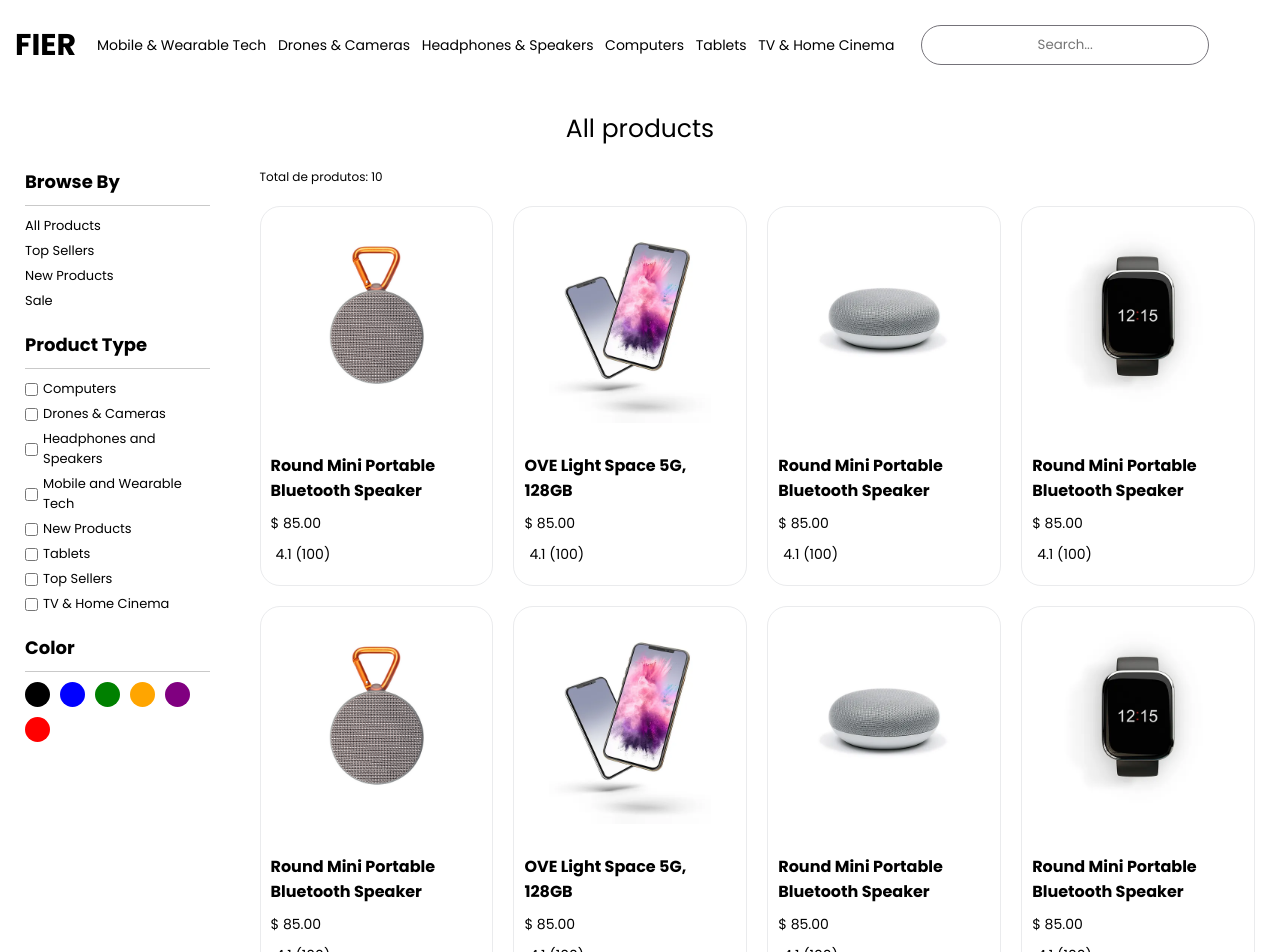
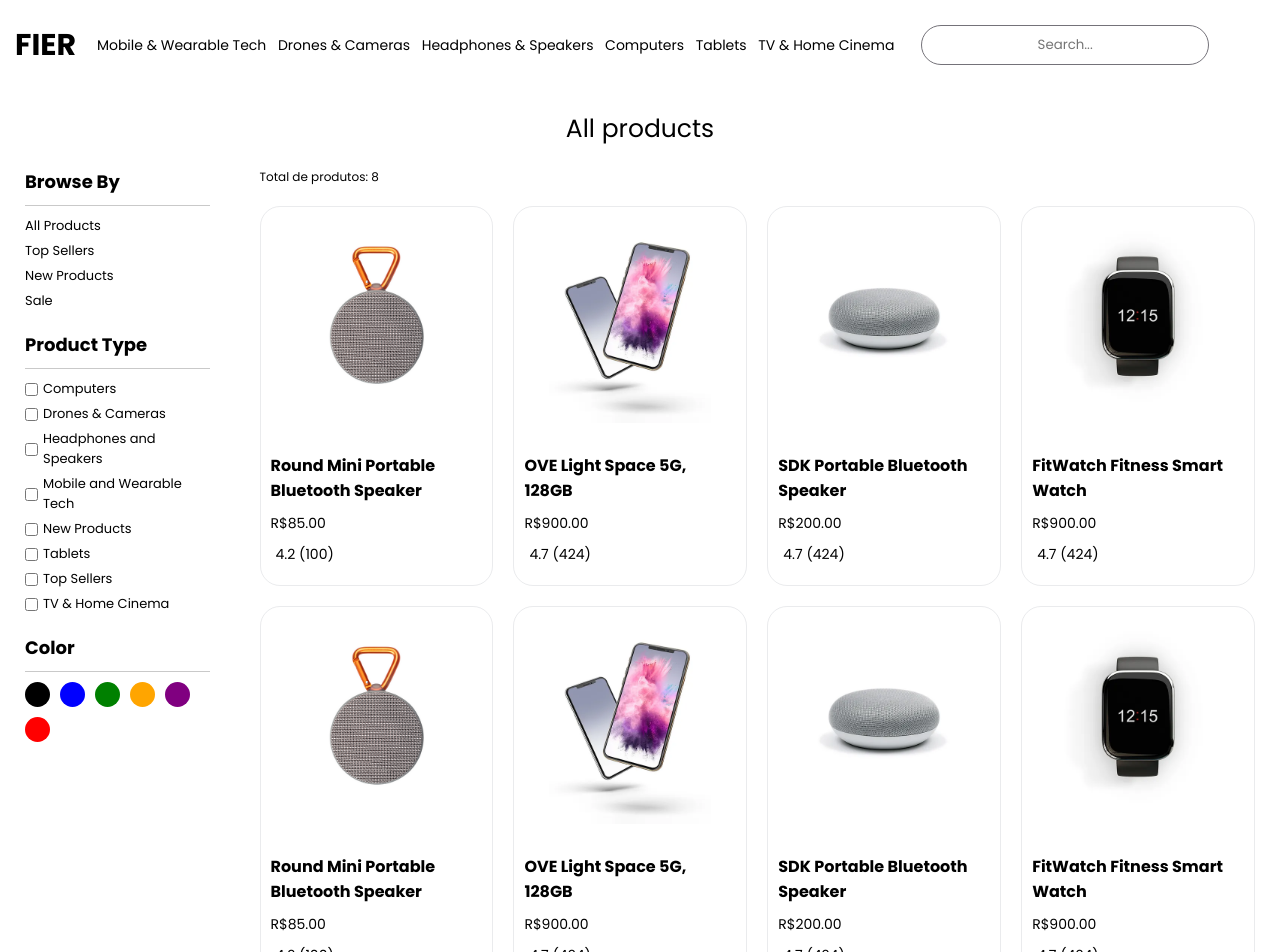
Before and after one commit to faustoneris/fier, an Angular app: page /list-products in a window 1280 px wide. Shown: the top 952 px of the page. Built offline with nearby package versions, Linux system fonts and the light colour scheme; some icons are missing.

Commit message:
Criação do card individual do produto e retornando dinamicamente os produtos em tela

```diff
--- /dev/null
+++ b/src/app/components/card-product/card-product.component.css
@@ -0,0 +1,54 @@
+.wrap-product{
+    border-radius: 2rem;
+    display: flex;
+    flex-direction: column;
+    gap: 1rem;
+    border: 1px solid rgba(149, 157, 165, 0.2);
+    height: 100%;
+
+    & .product-img{
+        overflow: hidden;
+        display: flex;
+        align-items: center;
+
+        & img{
+            object-fit: cover;
+            width: 70%;
+            margin: 0 auto;
+            transition: 0.5s;
+            cursor: pointer;
+
+            &:hover{
+                transform: scale(1.2);
+            }
+        }
+    }
+
+    & .product-info{
+        padding: 2rem 1rem;
+        display: grid;
+        gap: 1rem;
+    }
+
+    & p{
+        font-size: 1.6rem;
+        font-weight: bold;
+    }
+
+    & span{
+        font-size: 1.4rem;
+
+
+    }
+
+    & .rating{
+        display: flex;
+        align-items: end;
+        gap: .5rem;
+
+        & i{
+            color: #1D74D7;
+            font-size: 2rem;
+        }
+    }
+}
--- /dev/null
+++ b/src/app/components/card-product/card-product.component.html
@@ -0,0 +1,11 @@
+<div class="wrap-product">
+    <div class="product-img">
+        <img src="{{ image }}" alt="{{ description }}">
+    </div>
+
+    <div class="product-info">
+        <p>{{ name }}</p>
+        <span>{{ price | currency:'BRL' }}</span>
+        <span class="rating"><i class="ph-fill ph-star"></i> {{ avgRating }} ({{ totalRating }})</span>
+    </div>
+</div>
--- a/src/app/components/list-products/list-products.component.css
+++ b/src/app/components/list-products/list-products.component.css
@@ -24,59 +24,6 @@
               grid-template-columns: repeat(2, 1fr);
               gap: 2rem;
               margin-top: 2rem;
-
-              & .wrap-product{
-                  border-radius: 2rem;
-                  display: grid;
-                  gap: 1rem;
-                  border: 1px solid rgba(149, 157, 165, 0.2);
-
-                  & .product-img{
-                      overflow: hidden;
-                      display: flex;
-                      align-items: center;
-
-                      & img{
-                          object-fit: cover;
-                          width: 70%;
-                          margin: 0 auto;
-                          transition: 0.5s;
-                          cursor: pointer;
-
-                          &:hover{
-                              transform: scale(1.2);
-                          }
-                      }
-                  }
-
-                  & .product-info{
-                      padding: 2rem 1rem;
-                      display: grid;
-                      gap: 1rem;
-                  }
-
-                  & p{
-                      font-size: 1.6rem;
-                      font-weight: bold;
-                  }
-
-                  & span{
-                      font-size: 1.4rem;
-
-
-                  }
-
-                  & .rating{
-                      display: flex;
-                      align-items: end;
-                      gap: .5rem;
-
-                      & i{
-                          color: #1D74D7;
-                          font-size: 2rem;
-                      }
-                  }
-              }
           }
       }
   }
--- a/src/app/components/list-products/list-products.component.html
+++ b/src/app/components/list-products/list-products.component.html
@@ -77,105 +77,19 @@
 
       <div class="list-products-container">
           <div class="products-total">
-              <p>Total de produtos: 10</p>
+              <p>Total de produtos: {{ products.length }}</p>
           </div>
 
           <div class="products-list">
-              <div class="wrap-product">
-                  <div class="product-img">
-                      <img src="assets/images/produto1.png" alt="Imagem de uma caixinha de bluetooth">
-                  </div>
-
-                  <div class="product-info">
-                      <p>Round Mini Portable Bluetooth Speaker</p>
-                      <span>$ 85.00</span>
-                      <span class="rating"><i class="ph-fill ph-star"></i> 4.1 (100)</span>
-                  </div>
-              </div>
-
-              <div class="wrap-product">
-                  <div class="product-img">
-                      <img src="assets/images/produto2.png" alt="Imagem de uma caixinha de bluetooth">
-                  </div>
-
-                  <div class="product-info">
-                      <p>OVE Light Space 5G, 128GB</p>
-                      <span>$ 85.00</span>
-                      <span class="rating"><i class="ph-fill ph-star"></i> 4.1 (100)</span>
-                  </div>
-              </div>
-
-              <div class="wrap-product">
-                  <div class="product-img">
-                      <img src="assets/images/produto3.png" alt="Imagem de uma caixinha de bluetooth">
-                  </div>
-
-                  <div class="product-info">
-                      <p>Round Mini Portable Bluetooth Speaker</p>
-                      <span>$ 85.00</span>
-                      <span class="rating"><i class="ph-fill ph-star"></i> 4.1 (100)</span>
-                  </div>
-              </div>
-
-              <div class="wrap-product">
-                  <div class="product-img">
-                      <img src="assets/images/produto4.png" alt="Imagem de uma caixinha de bluetooth">
-                  </div>
-
-                  <div class="product-info">
-                      <p>Round Mini Portable Bluetooth Speaker</p>
-                      <span>$ 85.00</span>
-                      <span class="rating"><i class="ph-fill ph-star"></i> 4.1 (100)</span>
-                  </div>
-              </div>
-
-              <div class="wrap-product">
-                  <div class="product-img">
-                      <img src="assets/images/produto1.png" alt="Imagem de uma caixinha de bluetooth">
-                  </div>
-
-                  <div class="product-info">
-                      <p>Round Mini Portable Bluetooth Speaker</p>
-                      <span>$ 85.00</span>
-                      <span class="rating"><i class="ph-fill ph-star"></i> 4.1 (100)</span>
-                  </div>
-              </div>
-
-              <div class="wrap-product">
-                  <div class="product-img">
-                      <img src="assets/images/produto2.png" alt="Imagem de uma caixinha de bluetooth">
-                  </div>
-
-                  <div class="product-info">
-                      <p>OVE Light Space 5G, 128GB</p>
-                      <span>$ 85.00</span>
-                      <span class="rating"><i class="ph-fill ph-star"></i> 4.1 (100)</span>
-                  </div>
-              </div>
-
-              <div class="wrap-product">
-                  <div class="product-img">
-                      <img src="assets/images/produto3.png" alt="Imagem de uma caixinha de bluetooth">
-                  </div>
-
-                  <div class="product-info">
-                      <p>Round Mini Portable Bluetooth Speaker</p>
-                      <span>$ 85.00</span>
-                      <span class="rating"><i class="ph-fill ph-star"></i> 4.1 (100)</span>
-                  </div>
-              </div>
-
-              <div class="wrap-product">
-                  <div class="product-img">
-                      <img src="assets/images/produto4.png" alt="Imagem de uma caixinha de bluetooth">
-                  </div>
-
-                  <div class="product-info">
-                      <p>Round Mini Portable Bluetooth Speaker</p>
-                      <span>$ 85.00</span>
-                      <span class="rating"><i class="ph-fill ph-star"></i> 4.1 (100)</span>
-                  </div>
-              </div>
+            <app-card-product
+                *ngFor="let product of products"
+                [image]="product.image"
+                [description]="product.description"
+                [name]="product.name"
+                [price]="product.price"
+                [totalRating]="product.totalRating"
+                [avgRating]="product.avgRating"
+            ></app-card-product>
           </div>
       </div>
   </div>
--- a/src/app/components/list-products/list-products.component.ts
+++ b/src/app/components/list-products/list-products.component.ts
@@ -1,14 +1,82 @@
 import { Component } from '@angular/core';
+import { CommonModule } from '@angular/common';
 import { HeaderComponent } from '../header/header.component';
 import { FooterComponent } from '../footer/footer.component';
+import { CardProductComponent } from '../card-product/card-product.component';
 
 @Component({
   selector: 'app-list-products',
   standalone: true,
-  imports: [HeaderComponent, FooterComponent],
+  imports: [HeaderComponent, FooterComponent, CardProductComponent, CommonModule],
   templateUrl: './list-products.component.html',
   styleUrl: './list-products.component.css'
 })
+
 export class ListProductsComponent {
-
+  products = [
+    {
+      image: 'assets/images/produto1.png',
+      description: 'Uma caixinha de som',
+      name: 'Round Mini Portable Bluetooth Speaker',
+      price: 85.00,
+      totalRating: 100,
+      avgRating: 4.2
+    },
+    {
+      image: 'assets/images/produto2.png',
+      description: 'Uma celular muito top',
+      name: 'OVE Light Space 5G, 128GB',
+      price: 900.00,
+      totalRating: 424,
+      avgRating: 4.7
+    },
+    {
+      image: 'assets/images/produto3.png',
+      description: 'Uma caixinha de som portátil',
+      name: 'SDK Portable Bluetooth Speaker',
+      price: 200.00,
+      totalRating: 424,
+      avgRating: 4.7
+    },
+    {
+      image: 'assets/images/produto4.png',
+      description: 'Relógio preto tecnológico',
+      name: 'FitWatch Fitness Smart Watch',
+      price: 900.00,
+      totalRating: 424,
+      avgRating: 4.7
+    },
+    {
+      image: 'assets/images/produto1.png',
+      description: 'Uma caixinha de som',
+      name: 'Round Mini Portable Bluetooth Speaker',
+      price: 85.00,
+      totalRating: 100,
+      avgRating: 4.2
+    },
+    {
+      image: 'assets/images/produto2.png',
+      description: 'Uma celular muito top',
+      name: 'OVE Light Space 5G, 128GB',
+      price: 900.00,
+      totalRating: 424,
+      avgRating: 4.7
+    },
+    {
+      image: 'assets/images/produto3.png',
+      description: 'Uma caixinha de som portátil',
+      name: 'SDK Portable Bluetooth Speaker',
+      price: 200.00,
+      totalRating: 424,
+      avgRating: 4.7
+    },
+    {
+      image: 'assets/images/produto4.png',
+      description: 'Relógio preto tecnológico',
+      name: 'FitWatch Fitness Smart Watch',
+      price: 900.00,
+      totalRating: 424,
+      avgRating: 4.7
+    }
+  ];
 }
```
Also changed, not shown: src/app/components/card-product/card-product.component.ts (added, +19 -0 lines), 1 other file (tests, documents, lock files or other folders).
